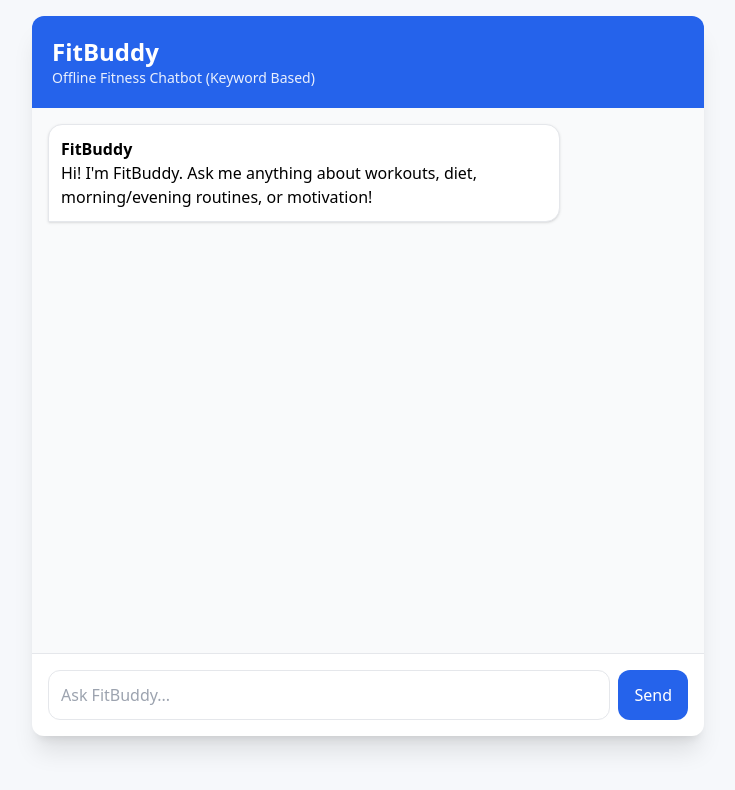
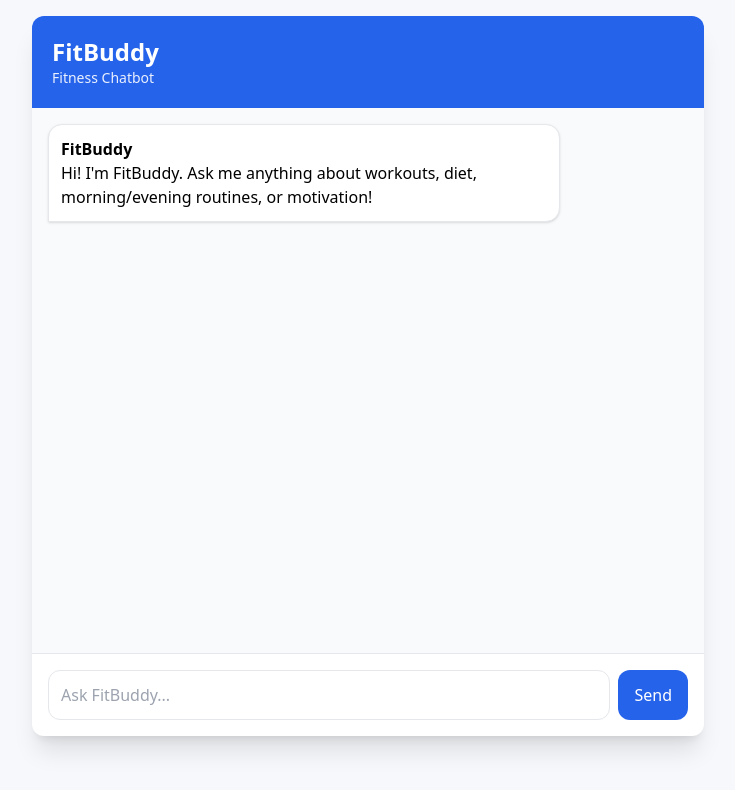
Before and after one commit to ReyoshalJude/FitBuddy-chatbot, a plain HTML site: page index.html in a window 1280 px wide. Shown: the whole page, without its empty margins (272-1007 px from the left). Drawn offline with nearby package versions, Linux system fonts and the light colour scheme.

Commit message:
Fitness Chatbot title

```diff
--- a/index.html
+++ b/index.html
@@ -3,7 +3,7 @@
 <head>
     <meta charset="UTF-8">
     <meta name="viewport" content="width=device-width, initial-scale=1.0">
-    <title>FitBuddy - Offline Fitness Chatbot</title>
+    <title>FitBuddy - Fitness Chatbot</title>
 
     <script src="https://cdn.tailwindcss.com"></script>
 
@@ -29,7 +29,7 @@
         <!-- Header -->
         <div class="p-5 bg-blue-600 text-white rounded-t-xl">
             <h1 class="text-2xl font-bold">FitBuddy</h1>
-            <p class="text-sm opacity-90">Offline Fitness Chatbot (Keyword Based)</p>
+            <p class="text-sm opacity-90">Fitness Chatbot</p>
         </div>
 
         <!-- Chat Window -->
```
